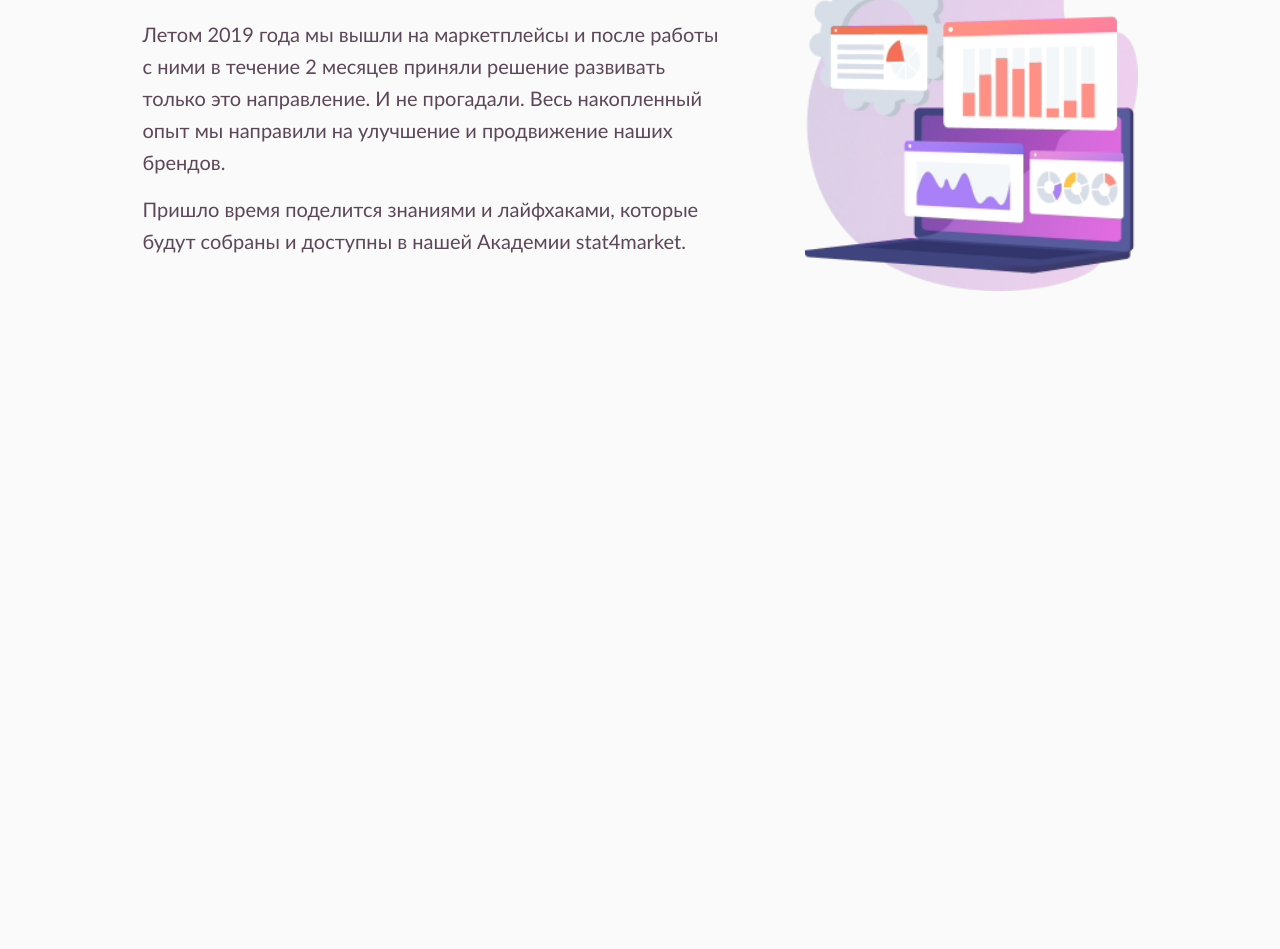
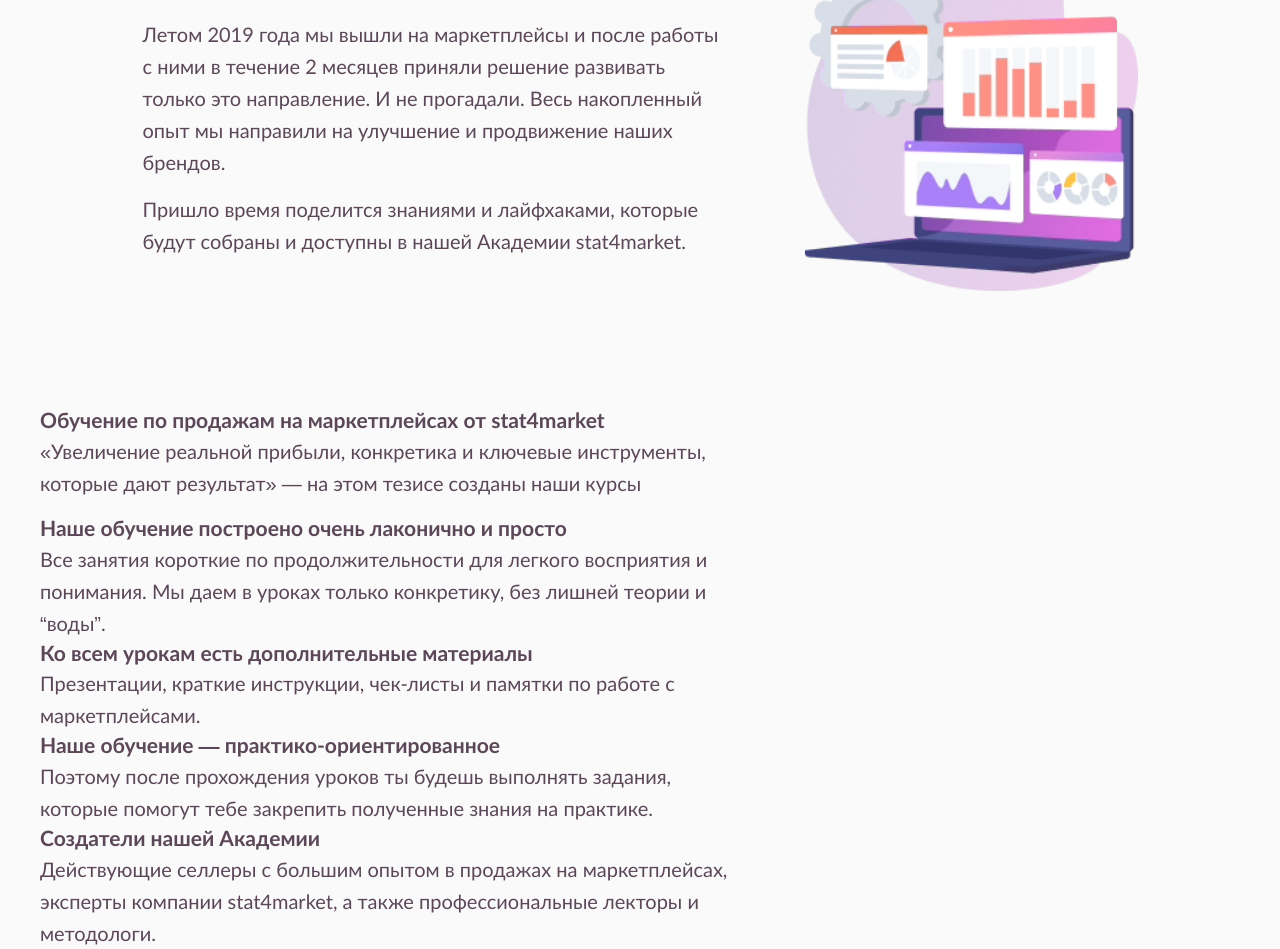
Before and after one commit to AlexandrZagumennov/Stat4Market, a website: page src/index.html in a window 1280 px wide. Shown: the part 1446-2395 px from the top of the page. Before the commit the page ends 1852 px from the top, so only its background shows below. Drawn offline with Linux system fonts and the light colour scheme; files whose address does not match are found by name.

Commit message:
LEARNING: сделана базовая вёрстка

```diff
--- a/src/index.html
+++ b/src/index.html
@@ -122,6 +122,38 @@
 				</div>
 			</div>
 		</section>
+
+		<section class="learning">
+			<div class="container">
+				<h3 class="learning__title section__title">
+					Обучение по продажам на маркетплейсах от stat<span>4</span>market
+				</h3>
+
+				<p class="section__text learning__description">«Увеличение реальной прибыли, конкретика и ключевые инструменты, которые дают результат» — на этом тезисе созданы наши курсы</p>
+
+				<ul class="learning__list">
+					<li class="learning__item learning__item_simply">
+						<h3 class="learning__item-title">Наше обучение построено очень лаконично и просто</h3>
+						<p class="learning__item-text section__text">Все занятия короткие по продолжительности для легкого восприятия и понимания. Мы даем в уроках только конкретику, без лишней теории и “воды”.</p>
+					</li>
+
+					<li class="learning__item learning__item_extra">
+						<h3 class="learning__item-title">Ко всем урокам есть дополнительные материалы</h3>
+						<p class="learning__item-text section__text">Презентации, краткие инструкции, чек-листы и памятки по работе с маркетплейсами.</p>
+					</li>
+
+					<li class="learning__item learning__item_practice">
+						<h3 class="learning__item-title">Наше обучение — практико-ориентированное</h3>
+						<p class="learning__item-text section__text">Поэтому после прохождения уроков ты будешь выполнять задания, которые помогут тебе закрепить полученные знания на практике.</p>
+					</li>
+
+					<li class="learning__item learning__item_founders">
+						<h3 class="learning__item-title">Создатели нашей Академии</h3>
+						<p class="learning__item-text section__text">Действующие селлеры с большим опытом в продажах на маркетплейсах, эксперты компании stat4market, а также профессиональные лекторы и методологи.</p>
+					</li>
+				</ul>
+			</div>
+		</section>
 	</main>
 </body>
 
```
Also changed, not shown: dist/index.html.
